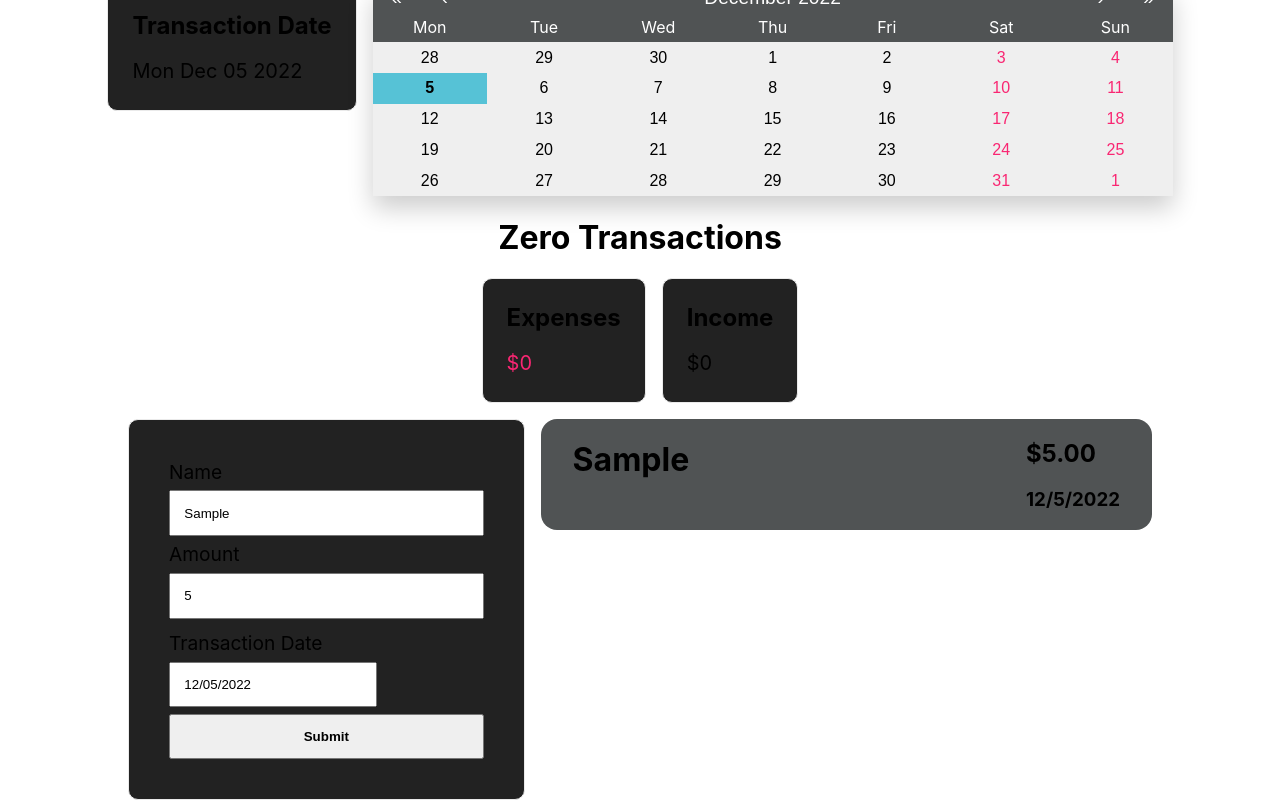
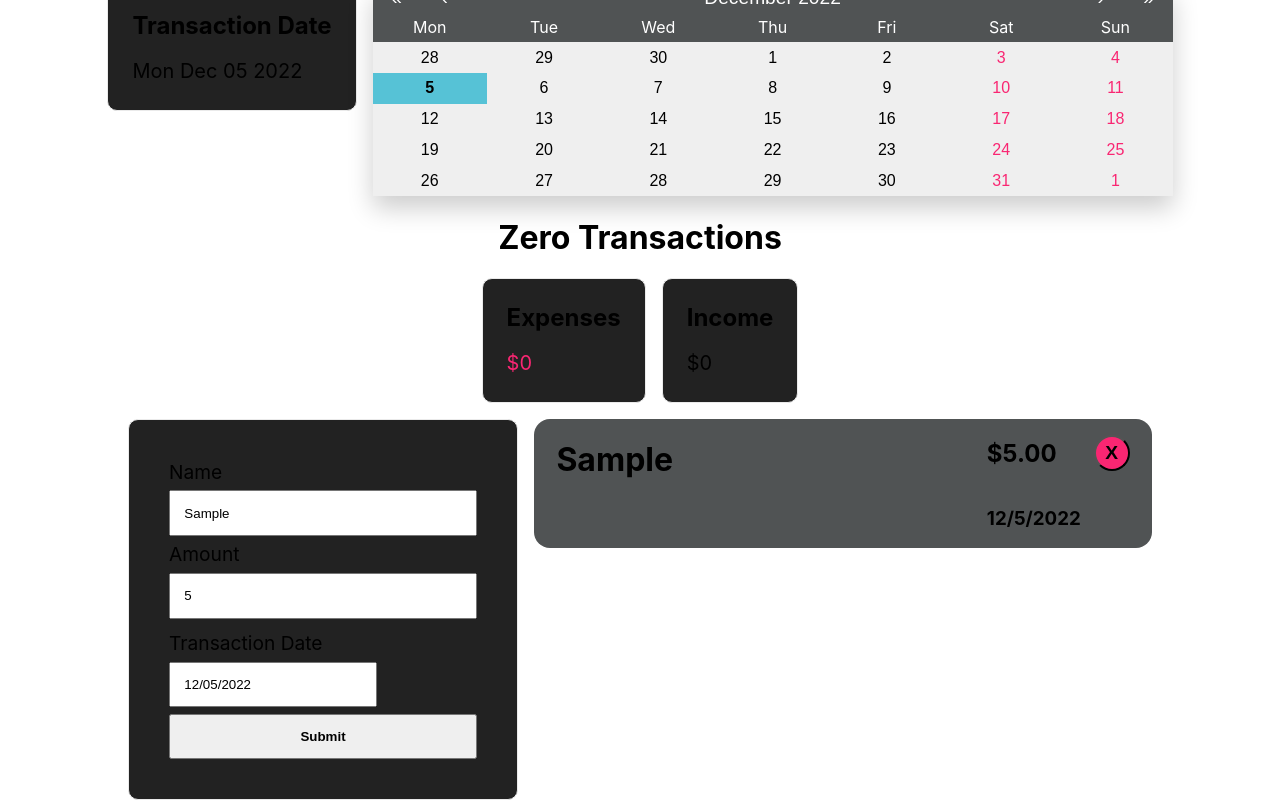
Before and after one commit to JeremyLoh/window, a Next.js app: page /wallet in a window 1280 px wide. Both pictures are taken after typing "Sample", "5" into the empty fields and a click on the button "Submit". Shown: the part 96-896 px from the top of the page. Built offline with nearby package versions, Linux system fonts and the light colour scheme.

Commit message:
Add delete transaction button

```diff
--- a/components/wallet/transactionInfo.tsx
+++ b/components/wallet/transactionInfo.tsx
@@ -8,11 +8,13 @@ interface TransactionInfoProps {
 const TransactionInfo:FC<TransactionInfoProps> = (props) => {
   return (
     <div className={styles.container}>
-      <h1>{props.transaction.name}</h1>
-      <div>
+      <h1 className={styles.name}>{props.transaction.name}</h1>
+      <div className={styles.info}>
         <h2>${props.transaction.amount.toFixed(2)}</h2>
         <h3>{props.transaction.transactionDate.toLocaleDateString()}</h3>
       </div>
+      <button className={styles.deleteBtn}
+              aria-label="delete-transaction">X</button>
     </div>
   )
 }
--- a/styles/components/wallet/TransactionInfo.module.css
+++ b/styles/components/wallet/TransactionInfo.module.css
@@ -1,15 +1,39 @@
 .container {
   display: flex;
   flex-direction: row;
-  justify-content: space-between;
+  justify-content: center;
   align-content: center;
-  gap: 1rem;
-  padding: 0 2em;
+  gap: 0.8rem;
+  padding: 0 1.4em;
   background: var(--monokai-brightBlack);
   border-radius: 1rem;
 }
 
-.container:hover {
+.name {
+  flex-grow: 1;
+}
+
+.info {
+  display: flex;
+  flex-direction: column;
+}
+
+.deleteBtn {
+  display: inline-flex;
+  justify-content: center;
+  align-items: center;
+  aspect-ratio : 1 / 1;
+  height: 50%;
+  border-radius: 50%;
+  background: var(--monokai-red);
+  color: black;
+  font-size: 1.2rem;
+  font-weight: bold;
+  text-align: center;
+  margin-top: 1rem;
+  padding: 0.5em;
+}
+.deleteBtn:hover {
   filter: brightness(95%);
 }
 
@@ -22,4 +46,11 @@
     gap: 0;
     font-size: smaller;
   }
+  .deleteBtn {
+    font-size: 1.1rem;
+    padding: 0.8em;
+    width: 12%;
+    margin-left: auto;
+    margin-bottom: 1em;
+  }
 }
```
